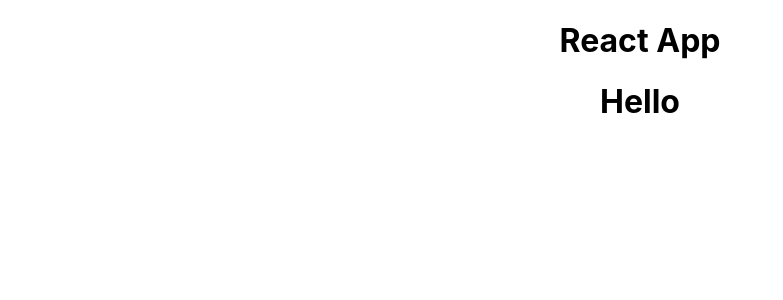
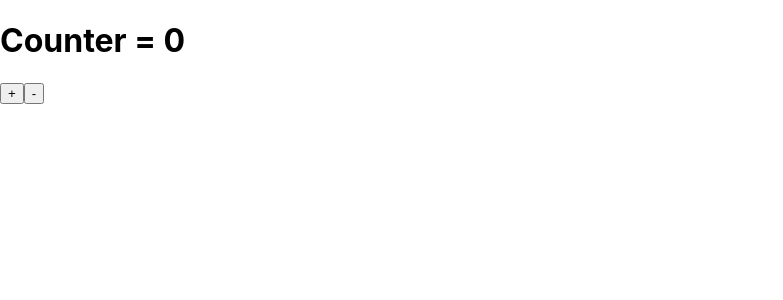
Before and after one commit to abeedev17/Chatbot-prompt, a React (Create React App) app: page / in a window 1280 px wide. Shown: the top 300 px of the page, without its empty margins (0-783 px from the left). Built offline with nearby package versions, Linux system fonts and the light colour scheme.

Commit message:
01 counter

```diff
--- a/src/App.js
+++ b/src/App.js
@@ -1,13 +1,20 @@
-import logo from './logo.svg';
-import './App.css';
+import React, { useState } from "react";
 
-import MyComponent from './MyComponent';
+const App = () => {
+  const [count, setCount] = useState(0);
+  const addValue = () => {
+    setCount(count + 1);
+  }
 
-function App() {
+  const removeValue = () => {
+    setCount(count - 1);
+  }
+
   return (
-    <div className="App">
-      <h1>React App</h1>
-      <MyComponent />
+    <div>
+      <h1>Counter = {count}</h1>
+      <button onClick={addValue}> + </button>
+      <button onClick={removeValue}> - </button>
     </div>
   );
 }
```
